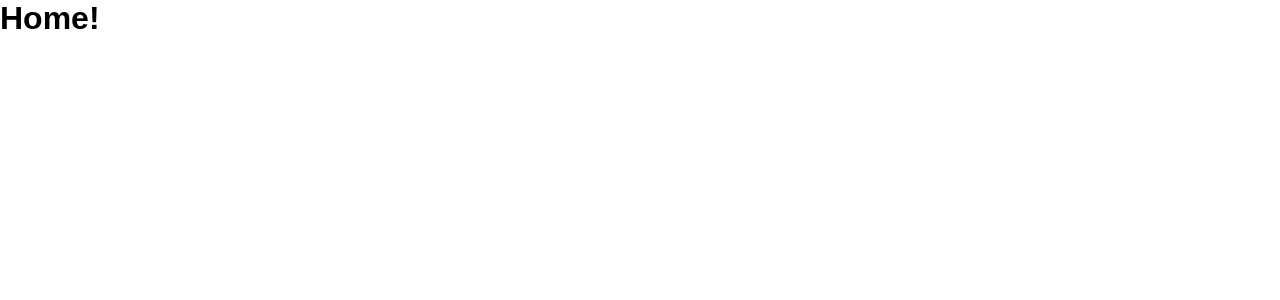
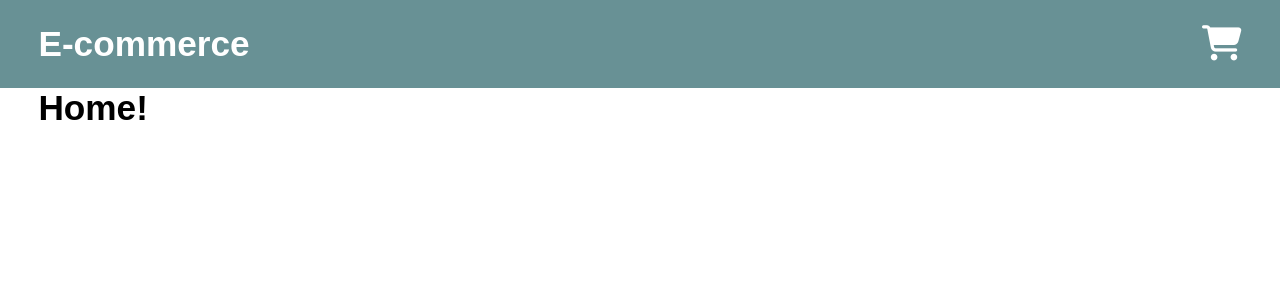
Before and after one commit to Pedro-Rocha-Araujo/e-commerce, a Next.js app: page / in a window 1280 px wide. Shown: the top 300 px of the page. Built offline with nearby package versions, Linux system fonts and the light colour scheme.

Commit message:
Fiz as configurações básicas dp fontawesome, do arquivo globals.css e do layout do site

```diff
--- /dev/null
+++ b/src/app/(home)/page.tsx
@@ -0,0 +1,16 @@
+import "./home.css"
+
+export default function Home() {
+  return (
+    <section className="container">
+      <h1>Home!</h1>
+
+      <div className="produtos">
+        <div className="produto">
+
+        </div>
+      </div>
+
+    </section>
+  );
+}
--- a/src/app/globals.css
+++ b/src/app/globals.css
@@ -4,3 +4,17 @@
   box-sizing: border-box;
   font-family: Arial, Helvetica, sans-serif
 }
+
+.container {
+  width: 94%;
+  max-width: 1820px;
+  margin: auto;
+}
+
+h1 {
+  font-size: clamp(1.5rem, 12vw, 2.2rem);
+}
+
+h2 {
+  font-size: clamp(1rem, 10vw, 1.8rem);
+}
--- a/src/app/layout.tsx
+++ b/src/app/layout.tsx
@@ -1,4 +1,6 @@
 import type { Metadata } from "next";
+import Script from "next/script";
+import Header from "@/components/header/Header";
 import "./globals.css";
 
 export const metadata: Metadata = {
@@ -10,8 +12,12 @@ export default function RootLayout({ children }: LayoutProps<"/">) {
   return (
     <html lang="pt-BR">
       <body>
-        {children}
+        <Header />
+        <main>
+          {children}
+        </main>
       </body>
+      <Script src="https://kit.fontawesome.com/ba7c57d421.js"></Script>
     </html>
   );
 }
--- a/src/app/page.tsx
+++ /dev/null
@@ -1,8 +0,0 @@
-
-export default function Home() {
-  return (
-    <>
-      <h1>Home!</h1>
-    </>
-  );
-}
--- /dev/null
+++ b/src/components/header/Header.tsx
@@ -0,0 +1,18 @@
+import Link from "next/link"
+import "./header.css"
+
+export default function Header() {
+  return (
+    <header>
+      <div className="container">
+
+        <h1>E-commerce</h1>
+
+        <Link href="/">
+          <i className="fa-solid fa-cart-shopping"></i>
+        </Link>
+
+      </div>
+    </header>
+  )
+}
--- /dev/null
+++ b/src/components/header/header.css
@@ -0,0 +1,19 @@
+
+header {
+  color: #fff;
+  background-color: #689195;
+
+  padding: 1.5rem 0rem
+}
+
+header .container {
+  display: flex;
+  align-items: center;
+  justify-content: space-between;
+}
+
+header a {
+  color: #fff;
+  text-decoration: none;
+  font-size: clamp(1rem, 12vw, 2.2rem);
+}
```
Also changed, not shown: src/app/(home)/home.css (added).
